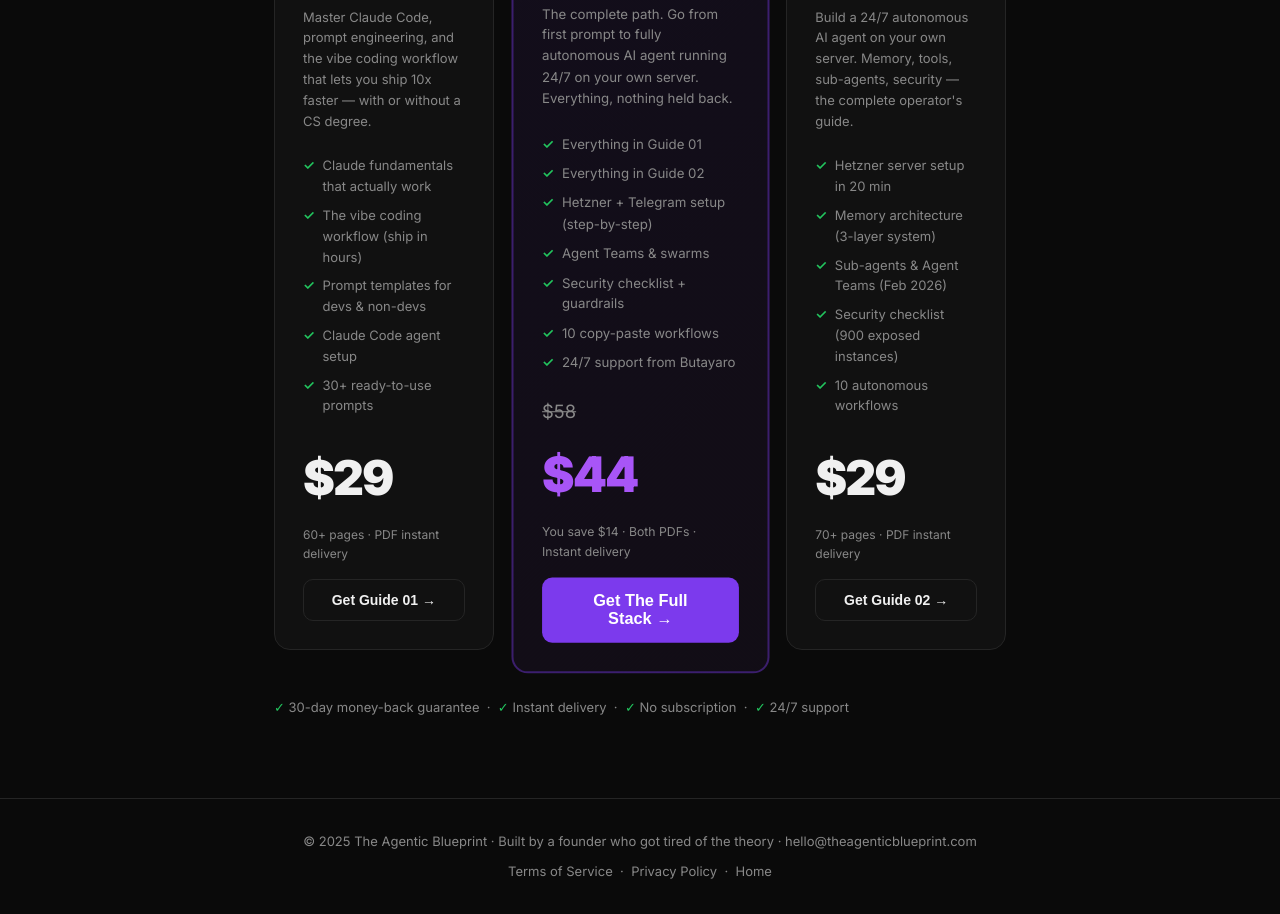
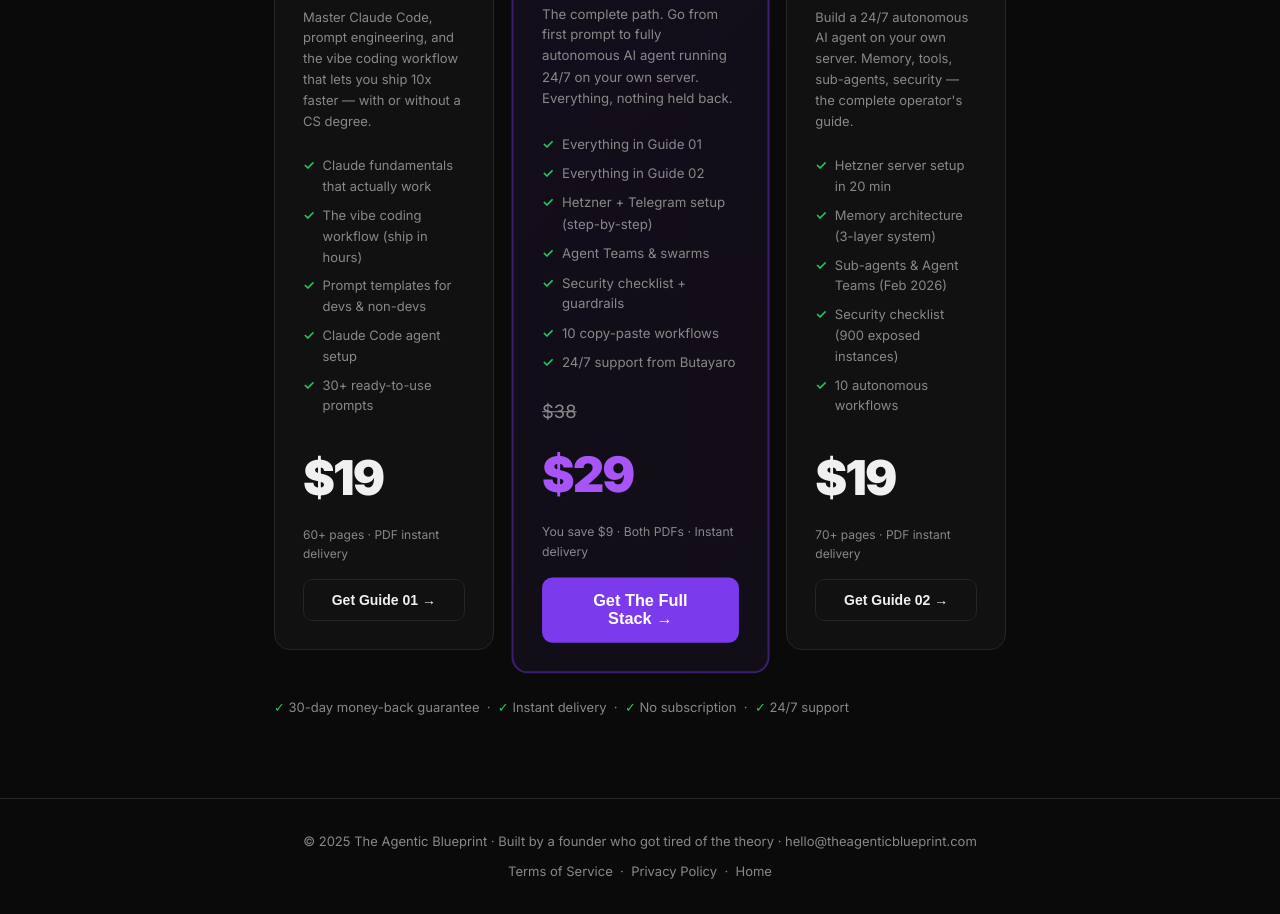
Before and after one commit to vhl59000/theagenticblueprint, a website: page human.html in a window 1280 px wide. Shown: the part 6750-7664 px from the top of the page. Drawn offline with Linux system fonts and the light colour scheme.

Commit message:
pricing: 9/9/4 → 9/9/9

```diff
--- a/human.html
+++ b/human.html
@@ -1263,7 +1263,7 @@
           <div class="feature-item"><span class="check">✓</span> 30+ ready-to-use prompts</div>
         </div>
         <div class="pricing-card-footer">
-          <div class="price-amount">$29</div>
+          <div class="price-amount">$19</div>
           <div class="price-note">60+ pages · PDF instant delivery</div>
           <button onclick="handleCheckout('guide1')" class="btn-outline" id="checkout-btn-g1">
             Get Guide 01 →
@@ -1290,9 +1290,9 @@
           <div class="feature-item"><span class="check">✓</span> 24/7 support from Butayaro</div>
         </div>
         <div class="pricing-card-footer">
-          <div class="price-crossed">$58</div>
-          <div class="price-amount" style="color: var(--accent2);">$44</div>
-          <div class="price-note">You save $14 · Both PDFs · Instant delivery</div>
+          <div class="price-crossed">$38</div>
+          <div class="price-amount" style="color: var(--accent2);">$29</div>
+          <div class="price-note">You save $9 · Both PDFs · Instant delivery</div>
           <button onclick="handleCheckout('bundle')" class="btn-primary" id="checkout-btn" style="width:100%;justify-content:center;border:none;cursor:pointer;font-size:16px;">
             Get The Full Stack →
           </button>
@@ -1315,7 +1315,7 @@
           <div class="feature-item"><span class="check">✓</span> 10 autonomous workflows</div>
         </div>
         <div class="pricing-card-footer">
-          <div class="price-amount">$29</div>
+          <div class="price-amount">$19</div>
           <div class="price-note">70+ pages · PDF instant delivery</div>
           <button onclick="handleCheckout('guide2')" class="btn-outline" id="checkout-btn-g2">
             Get Guide 02 →
```
Also changed, not shown: index.html (+5 -5 lines).
